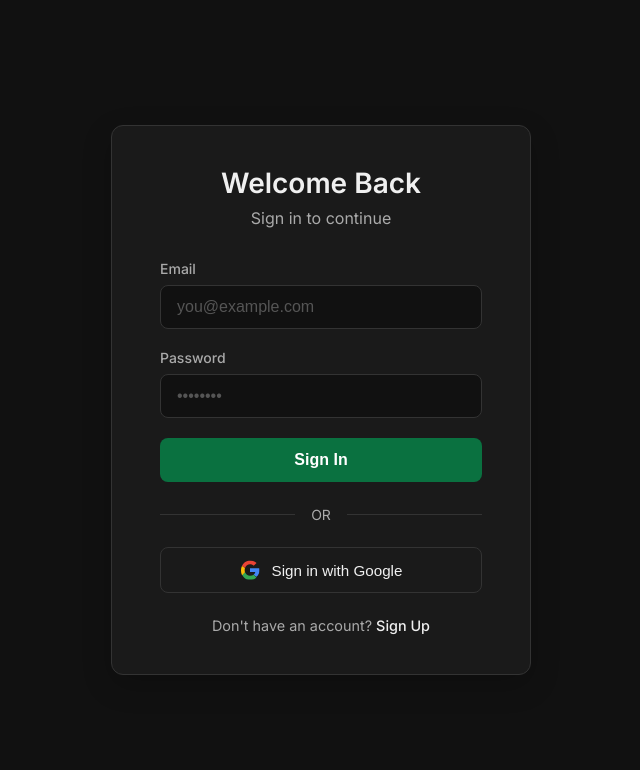
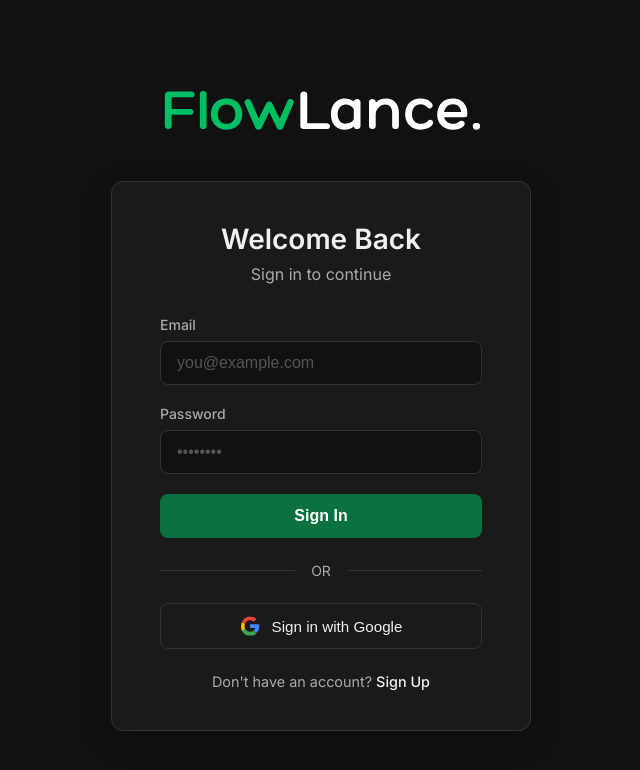
Before and after one commit to aliusman0926/FlowLance-FE, a React (Vite) app: page /login in a window 1280 px wide. Shown: the top 770 px of the page, without its empty margins (319-959 px from the left). Built offline with nearby package versions, Linux system fonts and the light colour scheme; a web font is replaced by a local one.

Commit message:
Added Logo on Login and Register

```diff
--- a/src/components/Auth.css
+++ b/src/components/Auth.css
@@ -1,5 +1,5 @@
 /* File: src/components/Auth.css
-  Description: Minimal, sleek, and professional styling for auth components.
+   Description: Minimal, sleek, and professional styling for auth components.
 */
 
 :root {
@@ -17,14 +17,23 @@
 
 .auth-container {
   display: flex;
-  align-items: center;
-  justify-content: center;
+  flex-direction: column; /* CHANGED: Stacks logo and card vertically */
+  align-items: center;    /* Centers items horizontally */
+  justify-content: center; /* Centers items vertically on screen */
   min-height: 100vh;
   width: 100%;
   background-color: var(--bg-color);
   font-family: var(--font-sans);
   color: var(--text-primary);
   padding: 1rem;
+}
+
+/* Updated Logo Styles */
+.auth-logo {
+  height: 80px; /* Increased slightly for better visibility outside card */
+  width: auto;
+  margin-bottom: 2rem; /* Adds space between logo and card */
+  display: block;
 }
 
 .auth-card {
--- a/src/components/Login.jsx
+++ b/src/components/Login.jsx
@@ -1,8 +1,11 @@
 import { useState } from 'react';
 import axios from 'axios';
 import { useNavigate, Link } from 'react-router-dom';
-import GoogleAuth from './GoogleAuth'; // This path is correct based on our assumed structure
-import './Auth.css'; // This path is correct based on our assumed structure
+import GoogleAuth from './GoogleAuth';
+import './Auth.css';
+
+// Import the logo
+import Logo from '../assets/logo.svg';
 
 // Set the base URL for your API
 const API_BASE_URL = 'http://localhost:3000/api';
@@ -25,11 +28,7 @@
         password
       });
 
-      // Pass the token and user data to the main App
-      // This was already correct and matches our plan
       onLogin(res.data.token, res.data.user);
-
-      // Navigate to the main dashboard
       navigate('/dashboard');
     } catch (err) {
       setError(err.response?.data?.message || 'Login failed. Please try again.');
@@ -40,6 +39,9 @@
 
   return (
     <div className="auth-container">
+      {/* Logo is placed outside the card, centered by the container's flex rules */}
+      <img src={Logo} alt="Company Logo" className="auth-logo" />
+
       <div className="auth-card">
         <h2 className="auth-title">Welcome Back</h2>
         <p className="auth-subtitle">Sign in to continue</p>
--- a/src/components/Register.jsx
+++ b/src/components/Register.jsx
@@ -4,10 +4,12 @@
 import GoogleAuth from './GoogleAuth'; // This path is correct
 import './Auth.css'; // This path is correct
 
+// 1. Import the logo
+import Logo from '../assets/logo.svg';
+
 // Set the base URL for your API
 const API_BASE_URL = 'http://localhost:3000/api';
 
-// *** FIX 1: Added onLogin prop ***
 function Register({ onLogin }) {
   const [username, setUsername] = useState('');
   const [email, setEmail] = useState('');
@@ -45,6 +47,9 @@
 
   return (
     <div className="auth-container">
+      {/* 2. Logo added here, centered above the card by CSS */}
+      <img src={Logo} alt="Company Logo" className="auth-logo" />
+
       <div className="auth-card">
         <h2 className="auth-title">Create Account</h2>
         <p className="auth-subtitle">Get started with a free account</p>
@@ -102,7 +107,6 @@
           <span>OR</span>
         </div>
 
-        {/* *** FIX 2: Pass onLogin prop to GoogleAuth *** */}
         <GoogleAuth onLogin={onLogin} />
 
         <p className="auth-toggle">
```
